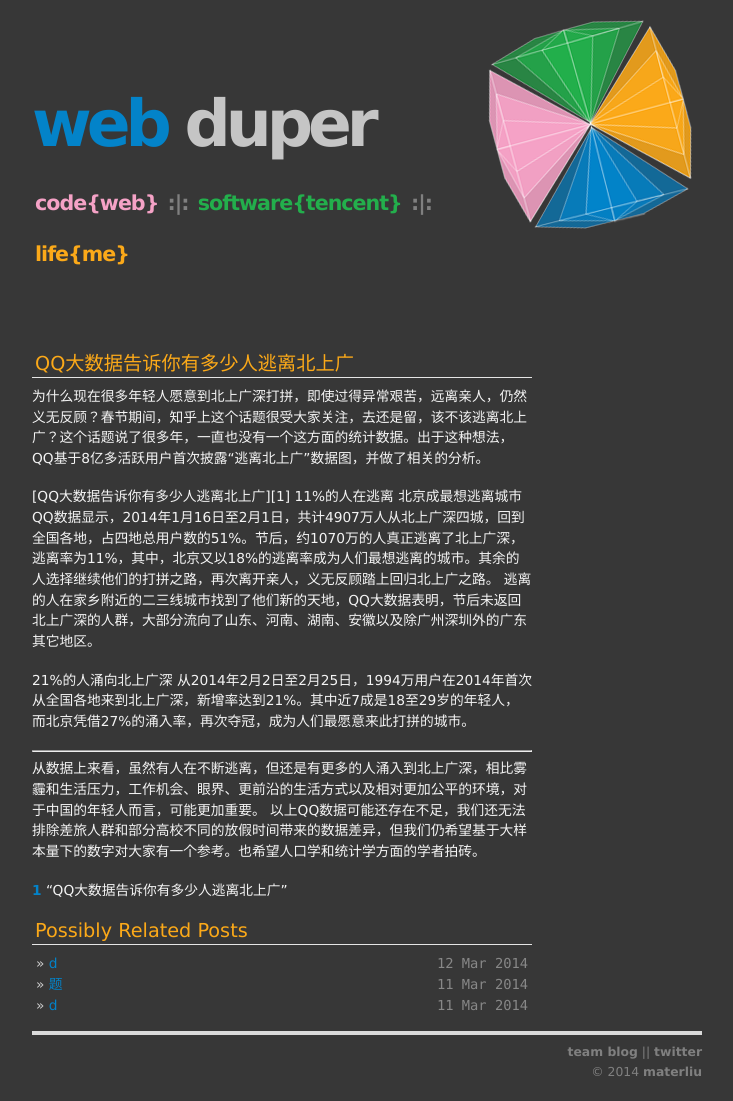
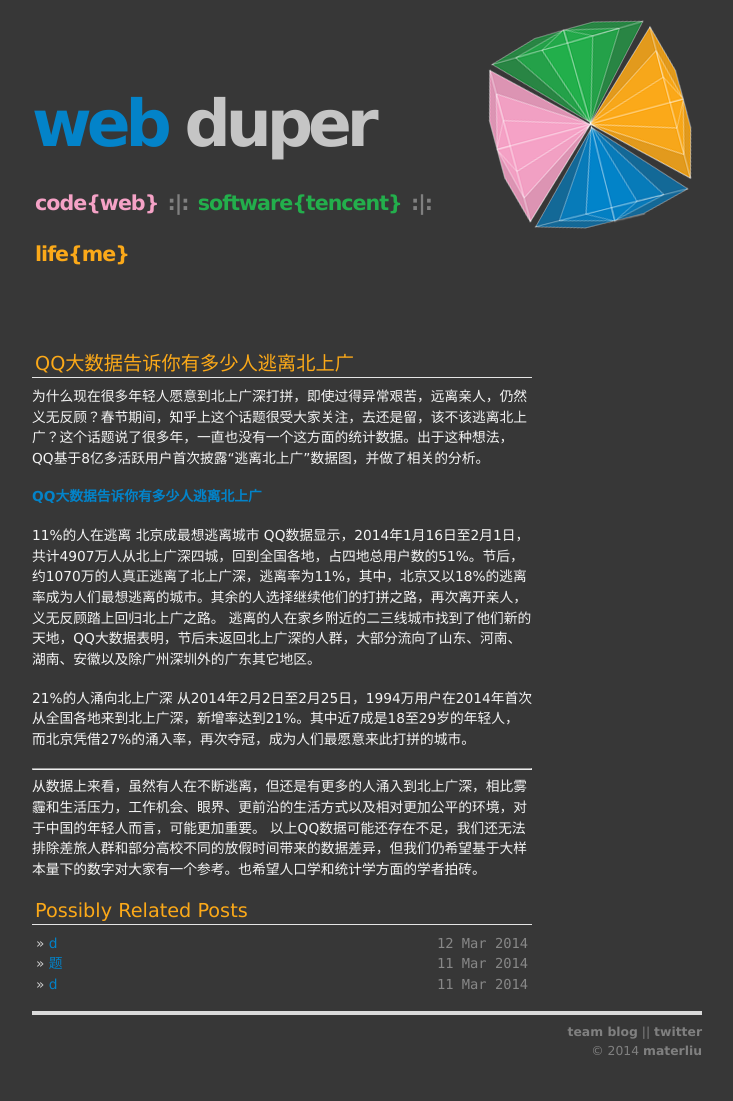
Before and after one commit to materliu/materliu.github.io, a Jekyll site: the page built from all/life/_posts/2014-03-12-QQ大数据告诉你有多少人逃离北上广.md, in a window 1280 px wide. Shown: the whole page, without its empty margins (273-1006 px from the left). Built offline with Jekyll 4.4.1, drawn with Linux system fonts in a browser that asks for light colours; Markdown is read by kramdown in place of the engine named in the settings; after the commit the page ends 1080 px from its top, so only the background shows below that; some of the changed lines change nothing that is shown.

Commit message:
change relative url !

```diff
--- a/all/life/_posts/2014-03-12-QQ大数据告诉你有多少人逃离北上广.md
+++ b/all/life/_posts/2014-03-12-QQ大数据告诉你有多少人逃离北上广.md
@@ -7,6 +7,7 @@
 为什么现在很多年轻人愿意到北上广深打拼，即使过得异常艰苦，远离亲人，仍然义无反顾？春节期间，知乎上这个话题很受大家关注，去还是留，该不该逃离北上广？这个话题说了很多年，一直也没有一个这方面的统计数据。出于这种想法，QQ基于8亿多活跃用户首次披露“逃离北上广”数据图，并做了相关的分析。
 
 [QQ大数据告诉你有多少人逃离北上广][1]
+
 11%的人在逃离 北京成最想逃离城市
 QQ数据显示，2014年1月16日至2月1日，共计4907万人从北上广深四城，回到全国各地，占四地总用户数的51%。节后，约1070万的人真正逃离了北上广深，逃离率为11%，其中，北京又以18%的逃离率成为人们最想逃离的城市。其余的人选择继续他们的打拼之路，再次离开亲人，义无反顾踏上回归北上广之路。
 逃离的人在家乡附近的二三线城市找到了他们新的天地，QQ大数据表明，节后未返回北上广深的人群，大部分流向了山东、河南、湖南、安徽以及除广州深圳外的广东其它地区。
@@ -19,4 +20,4 @@
 以上QQ数据可能还存在不足，我们还无法排除差旅人群和部分高校不同的放假时间带来的数据差异，但我们仍希望基于大样本量下的数字对大家有一个参考。也希望人口学和统计学方面的学者拍砖。
 
 
-[1](images/2014-03-12-life-taolibeishangguang.jpg) "QQ大数据告诉你有多少人逃离北上广"
+[1]:images/2014-03-12-life-taolibeishangguang.jpg "QQ大数据告诉你有多少人逃离北上广"
```
